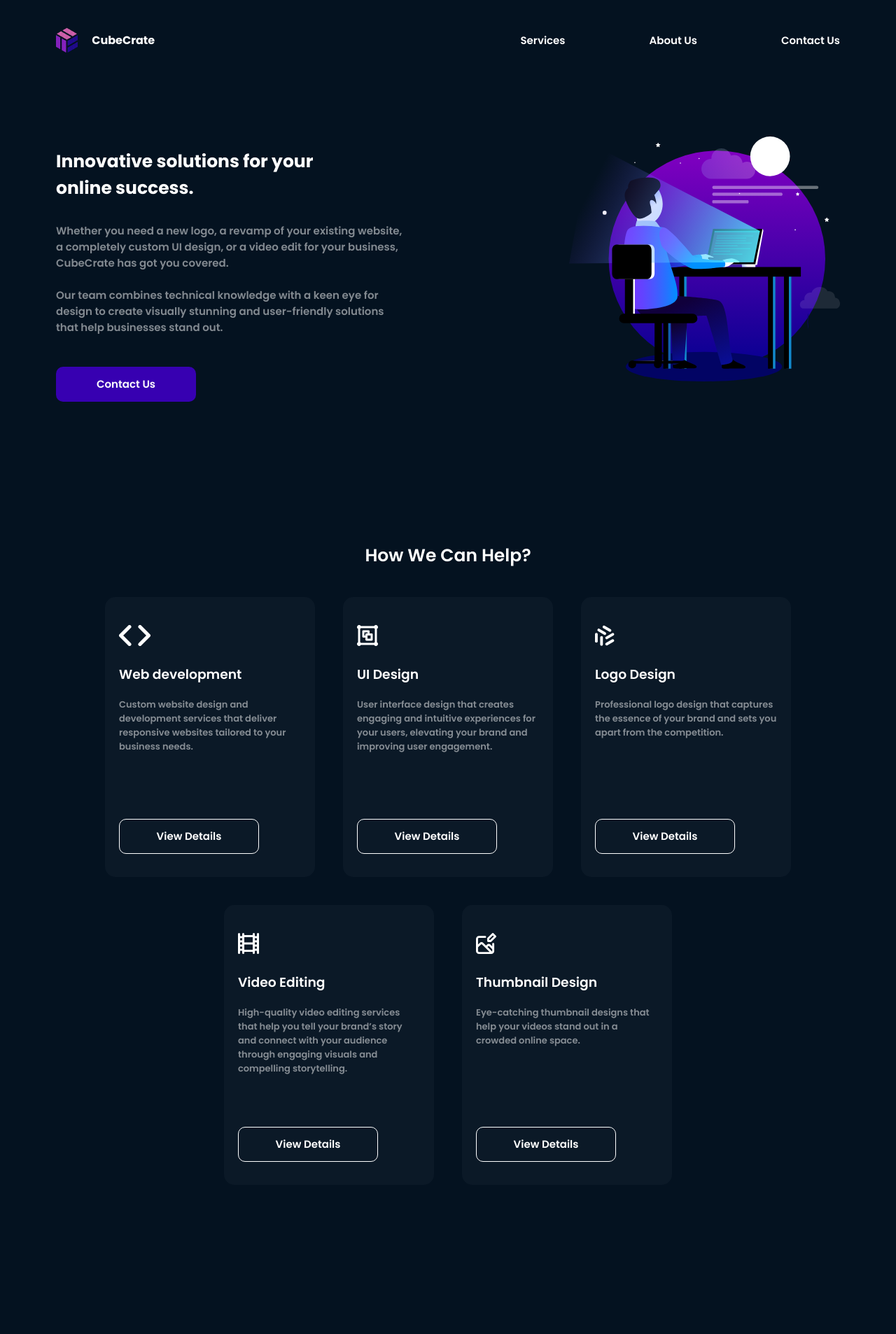
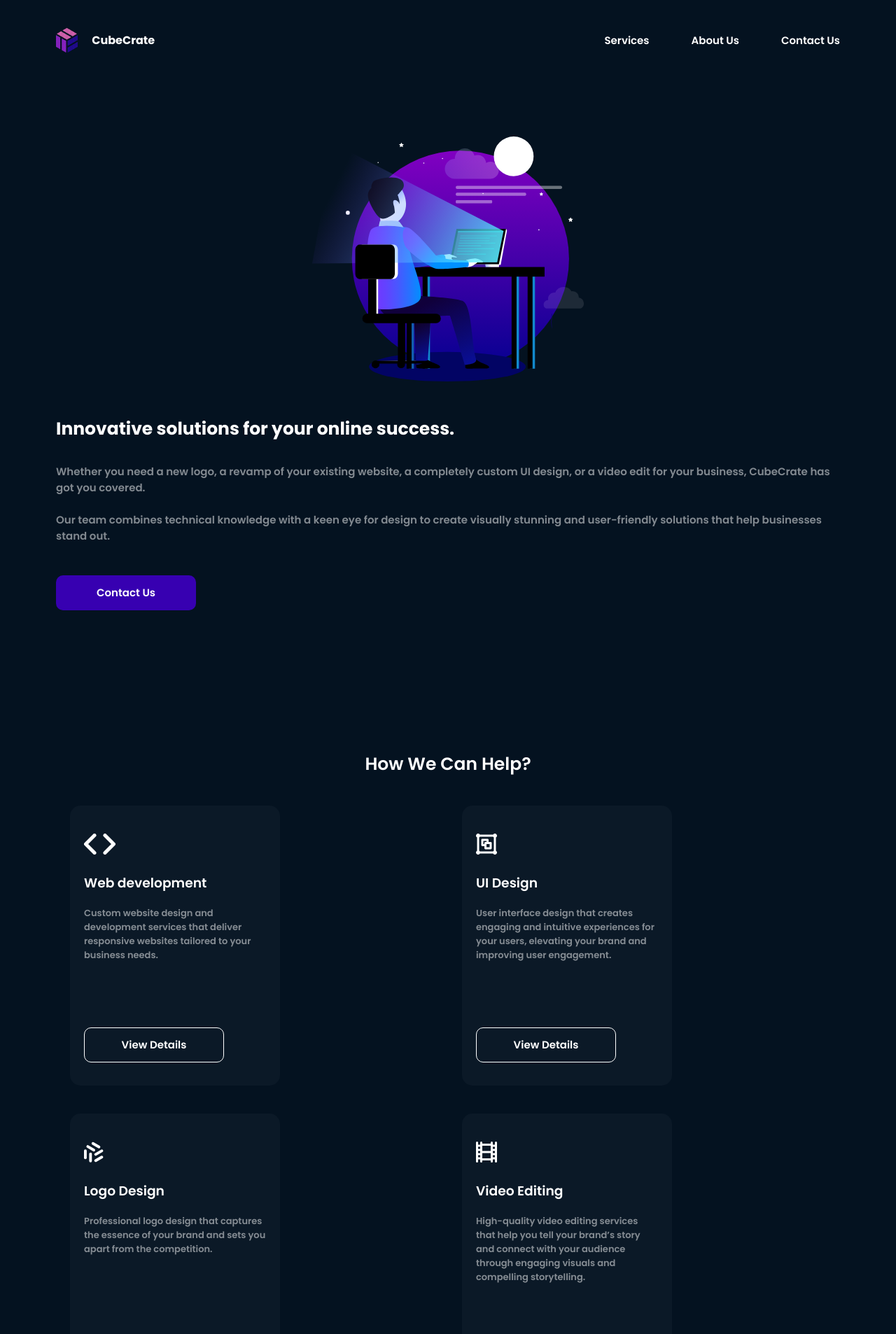
Before and after one commit to ferrary7/cubecrate, a React (Create React App) app: page / in a window 1280 px wide. Shown: the top 1906 px of the page at 70% size. Built offline with nearby package versions, Linux system fonts and the light colour scheme.

Commit message:
Tablet Responsive

```diff
--- a/src/components/AboutUsPage/MainSection/AboutMainSection.css
+++ b/src/components/AboutUsPage/MainSection/AboutMainSection.css
@@ -13,10 +13,13 @@
   text-align: center;
 }
 
+/* Media queries */
 
-
-
-/* Media queries */
+@media only screen and (min-width: 768px) {
+  .about-main-section p {
+    width: 100%;
+  }
+}
 
 @media (max-width: 600px) {
   .about-main-section {
--- a/src/components/HomePage/HeroSection/HeroSection.css
+++ b/src/components/HomePage/HeroSection/HeroSection.css
@@ -23,10 +23,23 @@
   height: 350px;
 }
 
-
 /* Media queries */
 
-@media (max-width:600px) {
+@media only screen and (min-width: 768px) {
+  .herosection {
+    flex-direction: column-reverse;
+    align-items: center;
+    gap: 2rem;
+  }
+  .herosection h1 {
+    width: auto;
+  }
+  .herosection p {
+    width: auto;
+  }
+}
+
+@media (max-width: 600px) {
   .herosection {
     padding: 30px 30px 100px;
     flex-direction: column-reverse;
@@ -34,7 +47,7 @@
     justify-content: center;
   }
 
-    .herosection>div {
+  .herosection > div {
     display: flex;
     flex-direction: column;
     align-items: center;
--- a/src/components/HomePage/OurWorkSection/OurWork.css
+++ b/src/components/HomePage/OurWorkSection/OurWork.css
@@ -28,10 +28,16 @@
   cursor: pointer;
 }
 
-
 /* Media queries */
 
-@media (max-width:600px) {
+@media only screen and (min-width: 768px) {
+  .work-container {
+    display: grid;
+    grid-template-columns: repeat(2, 1fr);
+  }
+}
+
+@media (max-width: 600px) {
   .ourwork {
     padding: 30px 30px 100px;
   }
--- a/src/components/HomePage/ServicesSection/Services.css
+++ b/src/components/HomePage/ServicesSection/Services.css
@@ -7,10 +7,21 @@
   justify-content: center;
 }
 
-
 /* Media queries */
 
-@media (max-width:600px) {
+@media only screen and (min-width: 768px) {
+  .servicesection {
+    display: flex;
+    flex-direction: column;
+    justify-content: center;
+  }
+  .services-container {
+    display: grid;
+    grid-template-columns: repeat(2, 1fr);
+  }
+}
+
+@media (max-width: 600px) {
   .servicesection {
     padding: 30px 30px 100px;
   }
--- a/src/components/HomePage/Testimonials/Testimonials.css
+++ b/src/components/HomePage/Testimonials/Testimonials.css
@@ -11,7 +11,6 @@
   padding: 0 30px;
   justify-content: center;
   align-items: center;
-
 }
 
 .testimonials .arrow:hover {
@@ -23,7 +22,7 @@
 }
 
 .testimonial-card {
-    background-color: #0B1927;
+  background-color: #0b1927;
   border-radius: 15px;
   padding: 50px 80px;
   width: fit-content;
@@ -53,12 +52,22 @@
   margin-top: 30px;
 }
 
-
-
-
 /* Media queries */
 
-@media (max-width:600px) {
+@media only screen and (min-width: 768px) {
+  .testimonials {
+    padding: 100px 20px 100px;
+  }
+  .testimonial-card {
+    flex-direction: column;
+    gap: 2rem;
+  }
+  .testimonial-card .client-image {
+    margin: 0;
+  }
+}
+
+@media (max-width: 600px) {
   .testimonials {
     padding: 100px 20px 100px;
   }
--- a/src/components/Navbar/Navbar.css
+++ b/src/components/Navbar/Navbar.css
@@ -44,6 +44,12 @@
 }
 
 /* Media queries */
+
+@media only screen and (min-width: 768px) {
+  .navlinks a {
+    margin: 0;
+  }
+}
 
 @media (max-width: 600px) {
   .navbar {
--- a/src/components/ServicesPage/Projects/Projects.css
+++ b/src/components/ServicesPage/Projects/Projects.css
@@ -68,12 +68,11 @@
   /* width: 70vw; */
 }
 
-
 .webcard {
   width: 500px;
   margin: 20px;
   padding: 20px;
-  background-color: #0B1927;
+  background-color: #0b1927;
   border-radius: 15px;
 }
 
@@ -101,12 +100,24 @@
   text-align: left;
 }
 
-
-
-
 /* Media queries */
 
-@media (max-width:600px) {
+@media only screen and (min-width: 768px) {
+  .services p {
+    width: 100%;
+  }
+
+  .modal img {
+    width: 90vw;
+    box-shadow: 0 0 200px 200px #041220;
+  }
+
+  .modal-close {
+    position: sticky;
+  }
+}
+
+@media (max-width: 600px) {
   .web-projects,
   .ui-projects,
   .logo-projects,
@@ -115,7 +126,10 @@
     padding: 0 30px 100px;
   }
 
-  .services p, .webcard, .webcard .web-image, .card {
+  .services p,
+  .webcard,
+  .webcard .web-image,
+  .card {
     width: 100%;
   }
 
@@ -123,7 +137,17 @@
     margin: 0;
   }
 
-  .webcard .web-image, .card {
+  .webcard .web-image,
+  .card {
     height: 180px;
   }
+
+  .modal img {
+    width: 90vw;
+    box-shadow: 0 0 200px 200px #041220;
+  }
+
+  .modal-close {
+    position: sticky;
+  }
 }
--- a/src/components/ServicesPage/ServicesMainSection/ServicesBar.css
+++ b/src/components/ServicesPage/ServicesMainSection/ServicesBar.css
@@ -32,3 +32,16 @@
 .services-menu .menu-item:hover {
   background: #aa2ee6;
 }
+
+@media only screen and (min-width: 768px) {
+  .services-menu {
+    padding: 100px;
+    gap: 10px;
+  }
+}
+@media (max-width: 600px) {
+  .services-menu {
+    /* padding: 100px; */
+    gap: 10px;
+  }
+}
```
Lines whose indentation alone changed are shown as unchanged.
